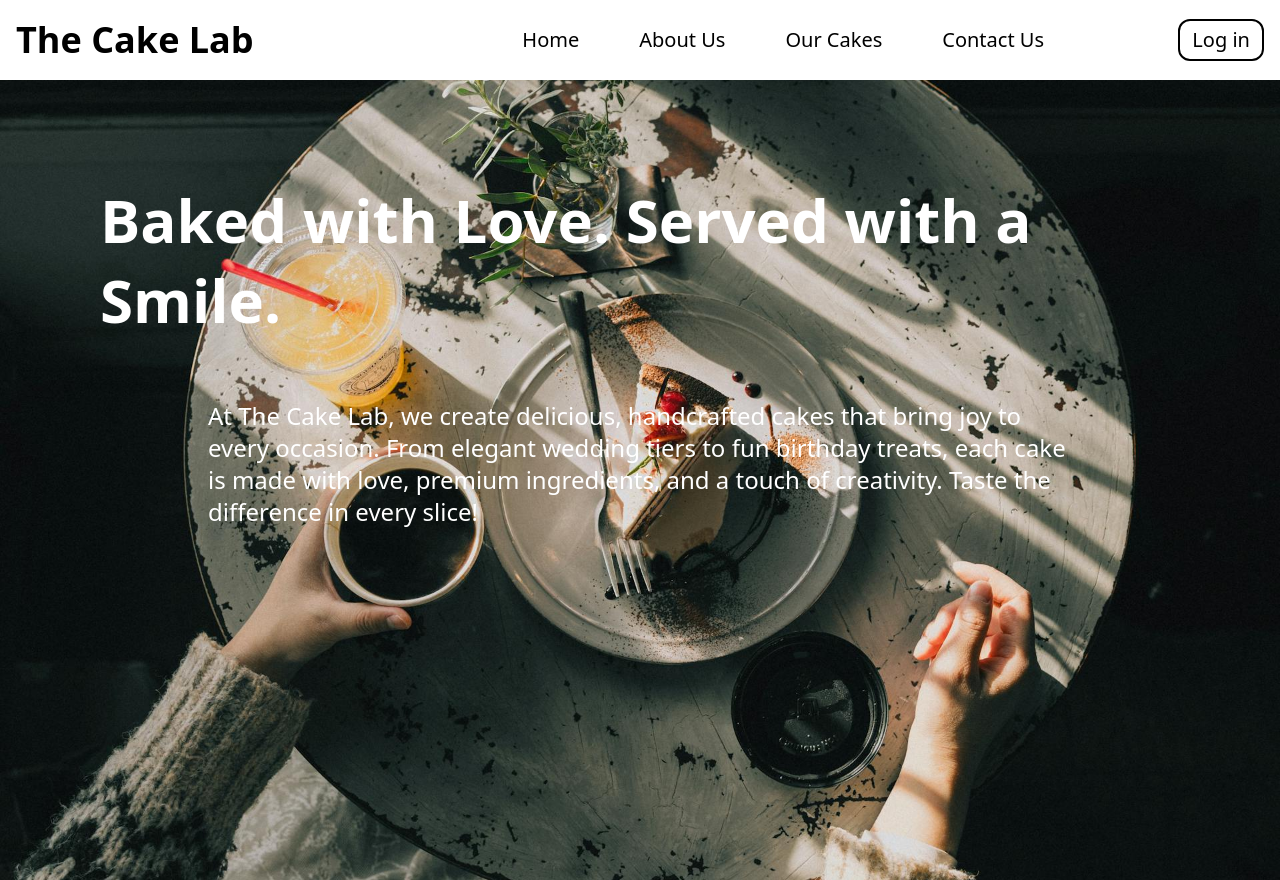
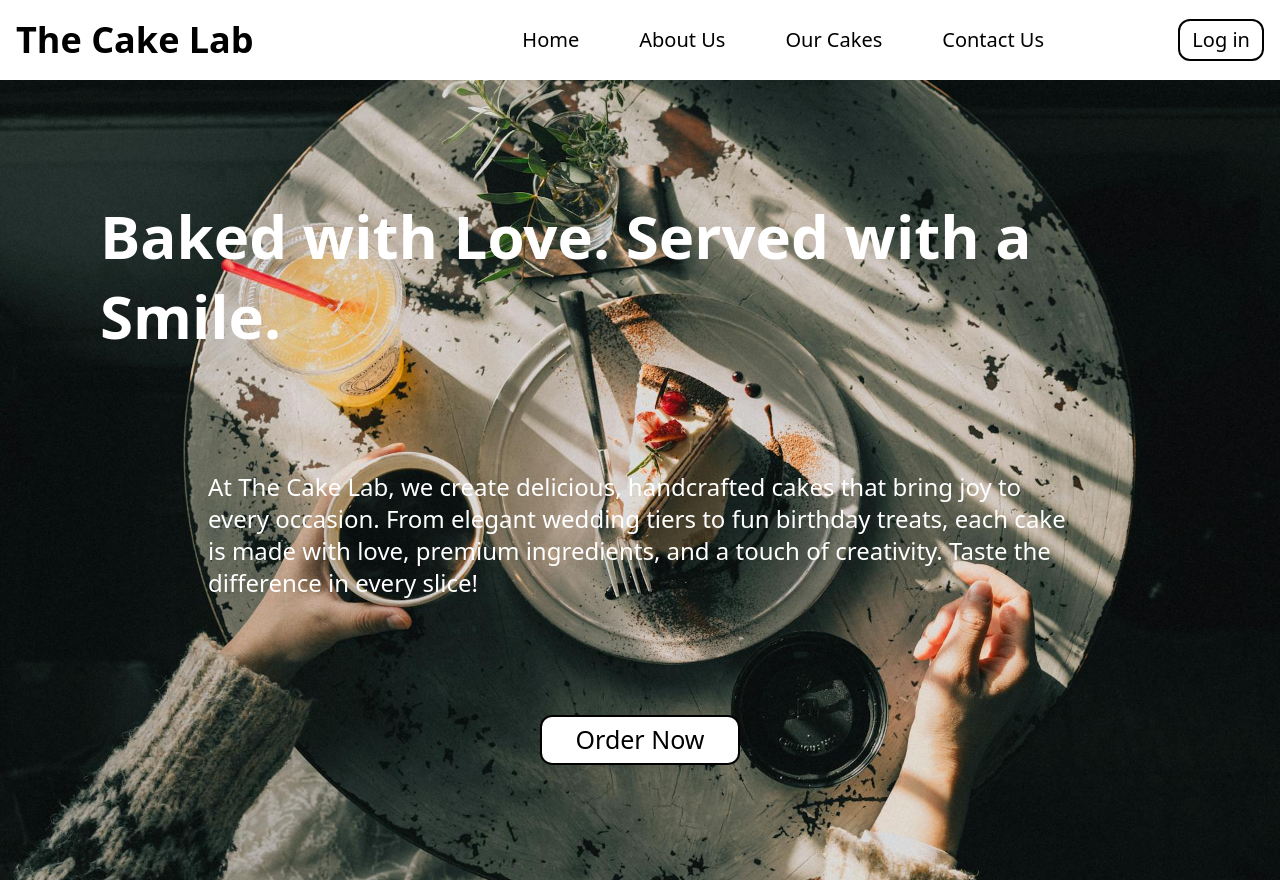
Before and after one commit to qinangao/cake-shop, a React (Vite) app: page / in a window 1280 px wide. Built offline with nearby package versions, Linux system fonts and the light colour scheme.

Commit message:
refactor Hero component layout and add Order Now button

```diff
--- a/src/UI/Hero.tsx
+++ b/src/UI/Hero.tsx
@@ -1,6 +1,7 @@
+import Button from "./Button";
 function Hero() {
   return (
-    <div className="bg-[url(/assets/background.jpg)] bg-cover bg-center h-full flex flex-col items-start md:items-center text-white p-10 md:p-[100px]">
+    <div className="bg-[url(/assets/background.jpg)] bg-cover bg-center h-full flex flex-col items-start md:items-center md:justify-evenly gap-[60px] pt-15 text-white md:gap-0 md:pt-0 md:px-[100px]">
       <h1 className="text-2xl md:leading-20 md:hidden md:text-4xl xl:text-6xl font-bold">
         Baked with Love.
         <br /> Served with a Smile.
@@ -8,12 +9,15 @@ function Hero() {
       <h1 className="hidden md:block text-3xl leading-20  md:text-4xl xl:text-6xl font-bold">
         Baked with Love. Served with a Smile.
       </h1>
-      <p className="w-full md:text-2xl xl:w-[80%] pt-15">
+      <p className="w-full md:text-2xl xl:w-[80%]">
         At The Cake Lab, we create delicious, handcrafted cakes that bring joy
         to every occasion. From elegant wedding tiers to fun birthday treats,
         each cake is made with love, premium ingredients, and a touch of
         creativity. Taste the difference in every slice!
       </p>
+      <Button width="200px" height="50px" fontSize="25px">
+        Order Now
+      </Button>
     </div>
   );
 }
```
